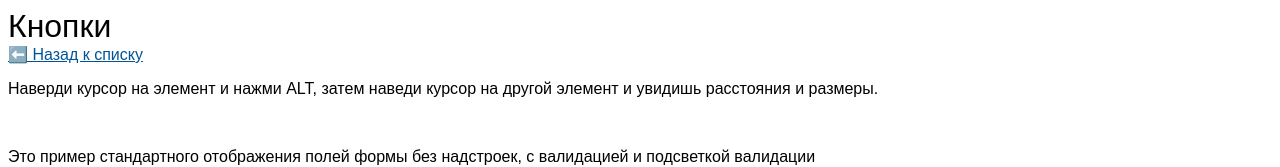
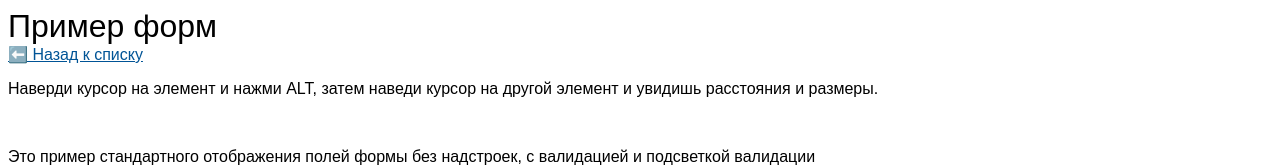
Before and after one commit to katokdoescode/rdn-vcc-components, a plain HTML site: page examples/forms.html in a window 1280 px wide. Shown: the top 167 px of the page. Drawn offline with Linux system fonts and the light colour scheme.

Commit message:
Fixed heading

```diff
--- a/examples/forms.html
+++ b/examples/forms.html
@@ -11,7 +11,7 @@
 </head>
 <body>
 	<main>
-		<h1>Кнопки</h1>
+		<h1>Пример форм</h1>
 		<nav>
 			<a href="../">⬅️ Назад к списку</a>
 		</nav>
```
